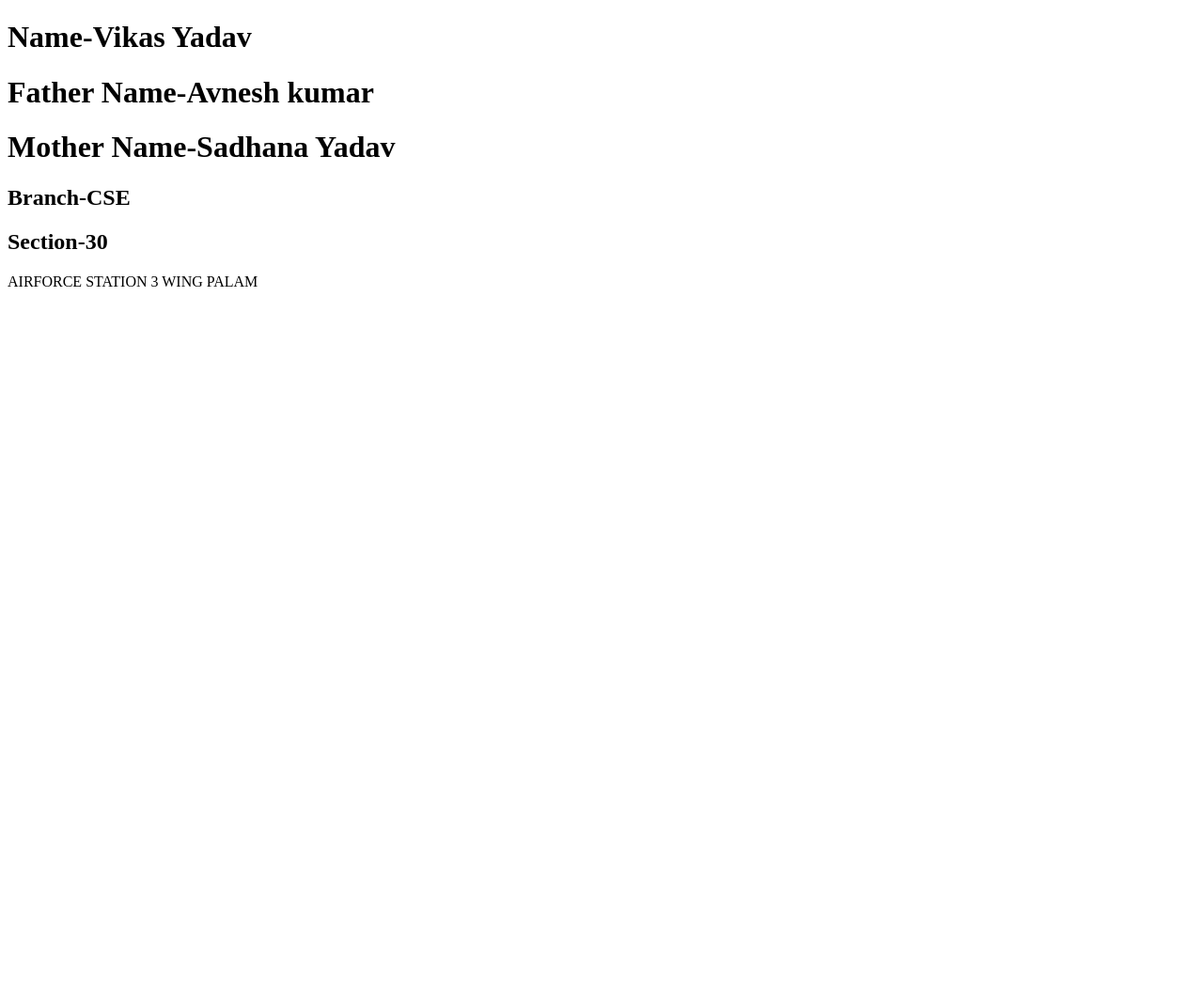
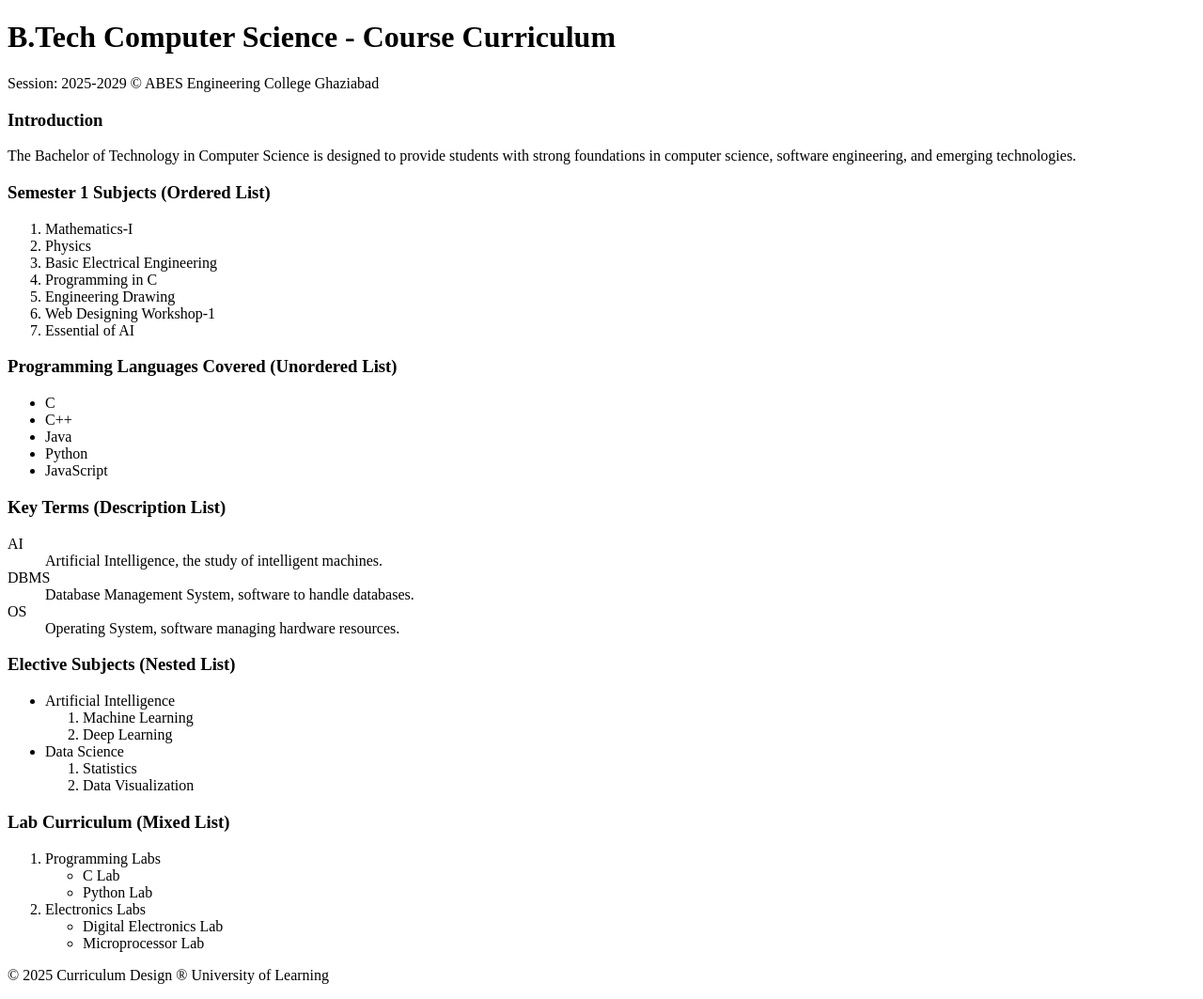
Before and after one commit to Vikas142yadav/assigment-1, a plain HTML site: page index.html in a window 1280 px wide. Shown: the whole page at 94% size. Before the commit the page ends 800 px from the top, so only its background shows below. Drawn offline with Linux system fonts and the light colour scheme.

Commit message:
Update index.html

```diff
--- a/index.html
+++ b/index.html
@@ -1,16 +1,80 @@
 <!DOCTYPE html>
 <html lang="en">
 <head>
-    <meta charset="UTF-8">
-    <meta name="viewport" content="width=device-width, initial-scale=1.0">
-    <title>My first HTML Page</title>
+  <meta charset="utf-8">
+  <title>Course Curriculum - B.Tech CSE (2025-2029)</title>
 </head>
 <body>
-    <h1>Name-Vikas Yadav</h1>
-    <h1>Father Name-Avnesh kumar</h1>
-    <h1>Mother Name-Sadhana Yadav</h1>
-    <h2>Branch-CSE</h2>
-    <h2>Section-30</h2>
-    <p> AIRFORCE  STATION  3 WING PALAM </p>
+  <h1>B.Tech Computer Science - Course Curriculum</h1>
+  <p>Session: 2025-2029 &copy; ABES Engineering College Ghaziabad</p>
+  <h3>Introduction</h3>
+  <p>The Bachelor of Technology in Computer Science is designed to provide students with strong foundations
+  in computer science, software engineering, and emerging technologies.</p>
+
+  <h3>Semester 1 Subjects (Ordered List)</h3>
+  <ol>
+    <li>Mathematics-I</li>
+    <li>Physics</li>
+    <li>Basic Electrical Engineering</li>
+    <li>Programming in C</li>
+    <li>Engineering Drawing</li>
+    <li>Web Designing Workshop-1</li>
+    <li>Essential of AI</li>
+  </ol>
+
+  <h3>Programming Languages Covered (Unordered List)</h3>
+  <ul>
+    <li>C</li>
+    <li>C++</li>
+    <li>Java</li>
+    <li>Python</li>
+    <li>JavaScript</li>
+  </ul>
+
+  <h3>Key Terms (Description List)</h3>
+  <dl>
+    <dt>AI</dt>
+    <dd>Artificial Intelligence, the study of intelligent machines.</dd>
+
+    <dt>DBMS</dt>
+    <dd>Database Management System, software to handle databases.</dd>
+
+    <dt>OS</dt>
+    <dd>Operating System, software managing hardware resources.</dd>
+  </dl>
+
+  <h3>Elective Subjects (Nested List)</h3>
+  <ul>
+    <li>Artificial Intelligence
+      <ol>
+        <li>Machine Learning</li>
+        <li>Deep Learning</li>
+      </ol>
+    </li>
+    <li>Data Science
+      <ol>
+        <li>Statistics</li>
+        <li>Data Visualization</li>
+      </ol>
+    </li>
+  </ul>
+
+  <h3>Lab Curriculum (Mixed List)</h3>
+  <ol>
+    <li>Programming Labs
+      <ul>
+        <li>C Lab</li>
+        <li>Python Lab</li>
+      </ul>
+    </li>
+    <li>Electronics Labs
+      <ul>
+        <li>Digital Electronics Lab</li>
+        <li>Microprocessor Lab</li>
+      </ul>
+    </li>
+  </ol>
+
+  <p>&copy; 2025 Curriculum Design &reg; University of Learning</p>
 </body>
 </html>
```
